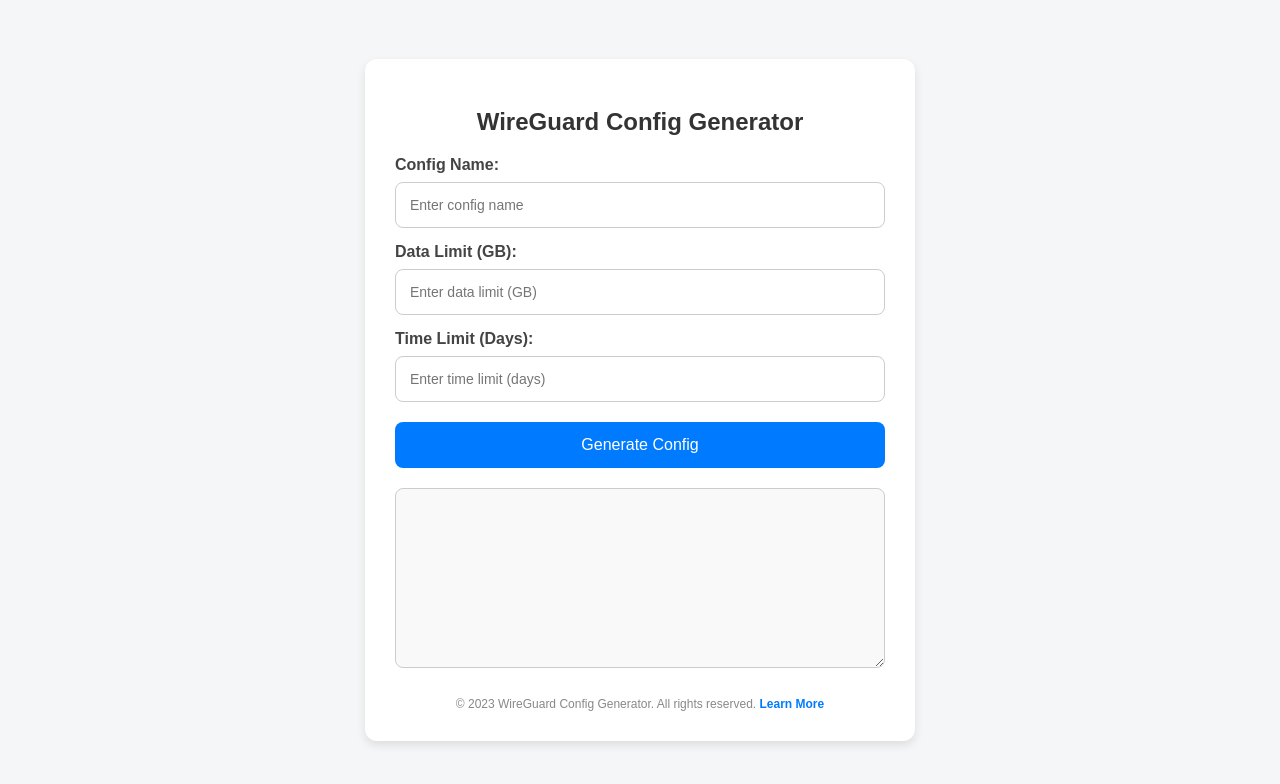
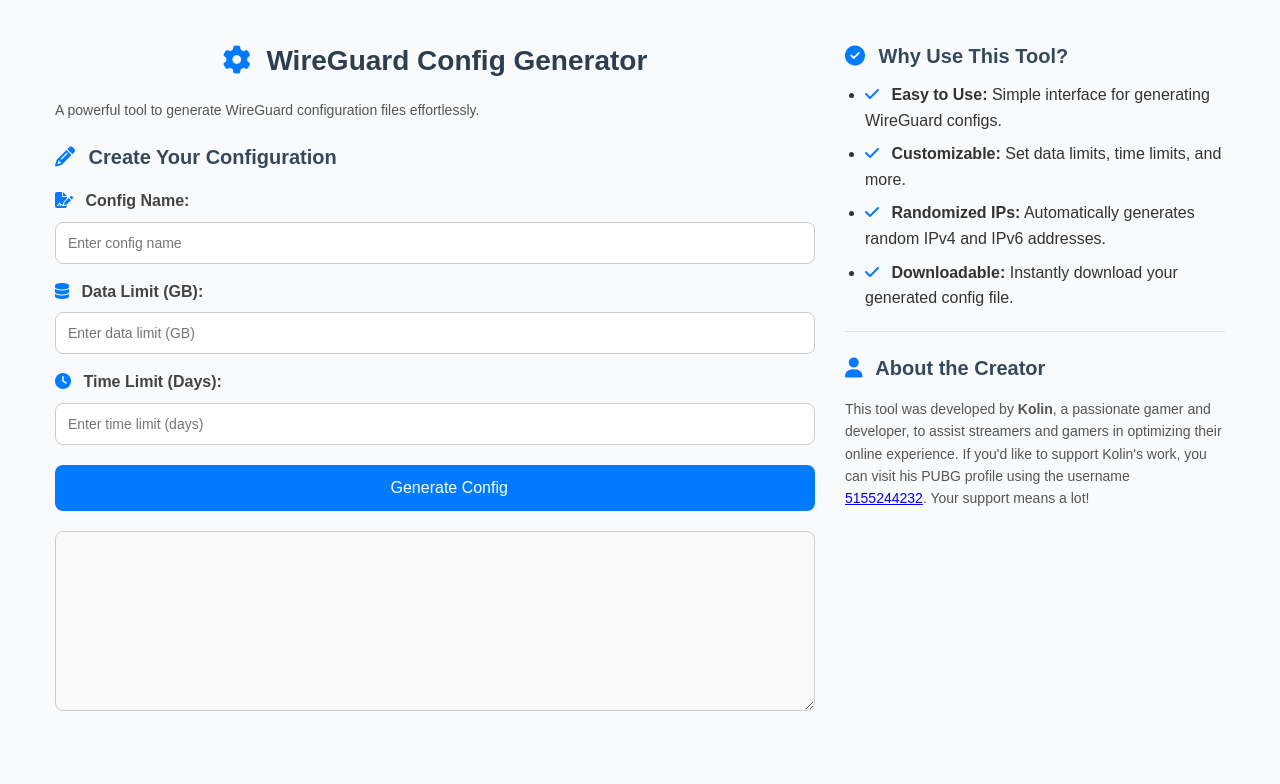
Before and after one commit to DarkCodeSpeed/WireGuard-Config-Generator, a plain HTML site: page index.html in a window 1280 px wide. Drawn offline with Linux system fonts and the light colour scheme.

Commit message:
Update index.html
new design

```diff
--- a/index.html
+++ b/index.html
@@ -4,32 +4,43 @@
     <meta charset="UTF-8">
     <meta name="viewport" content="width=device-width, initial-scale=1.0">
     <title>WireGuard Config Generator</title>
+    <!-- Font Awesome Icons -->
+    <link rel="stylesheet" href="https://cdnjs.cloudflare.com/ajax/libs/font-awesome/6.5.1/css/all.min.css" integrity="sha512-DTOQO9RWCH3ppGqcWaEA1BIZOC6xxalwEsw9c2QQeAIftl+Vegovlnee1c9QX4TctnWMn13TZye+giMm8e2LwA==" crossorigin="anonymous" referrerpolicy="no-referrer" />
     <style>
+        /* General Styles */
         body {
             font-family: 'Arial', sans-serif;
-            background-color: #f4f6f8;
+            background-color: #f9fafb;
             margin: 0;
             padding: 0;
-            display: flex;
-            justify-content: center;
-            align-items: center;
-            height: 100vh;
+            color: #333333;
+            line-height: 1.6;
         }
         .container {
-            background: #ffffff;
-            border-radius: 12px;
-            box-shadow: 0 4px 10px rgba(0, 0, 0, 0.1);
+            display: flex;
+            flex-direction: column;
+            gap: 20px;
+            max-width: 1200px;
             width: 100%;
-            max-width: 550px;
-            padding: 30px;
+            margin: 20px auto;
+            padding: 0 15px;
             box-sizing: border-box;
         }
+        h1 {
+            text-align: center;
+            color: #2c3e50;
+            font-size: 24px;
+            margin-bottom: 15px;
+        }
         h2 {
-            text-align: center;
-            color: #333333;
-            margin-bottom: 20px;
-            font-size: 24px;
-            font-weight: 700;
+            font-size: 18px;
+            color: #34495e;
+            margin-top: 20px;
+            margin-bottom: 10px;
+        }
+        p {
+            font-size: 14px;
+            color: #555555;
         }
         label {
             display: block;
@@ -40,7 +51,7 @@
         input[type="text"],
         input[type="number"] {
             width: 100%;
-            padding: 14px;
+            padding: 12px;
             margin-top: 8px;
             border: 1px solid #cccccc;
             border-radius: 8px;
@@ -70,7 +81,7 @@
         }
         textarea {
             width: 100%;
-            height: 180px;
+            height: 150px;
             margin-top: 20px;
             padding: 14px;
             border: 1px solid #cccccc;
@@ -100,24 +111,109 @@
         .footer a:hover {
             text-decoration: underline;
         }
+        .features-list {
+            list-style: disc;
+            padding-left: 20px;
+            margin-top: 10px;
+        }
+        .features-list li {
+            margin-bottom: 8px;
+        }
+        .section-divider {
+            margin: 20px 0;
+            border-top: 1px solid #e0e0e0;
+        }
+
+        /* Icon Styling */
+        .icon {
+            margin-right: 8px;
+            color: #007bff;
+        }
+
+        /* Responsive Design */
+        @media (min-width: 768px) {
+            .container {
+                flex-direction: row;
+                gap: 30px;
+            }
+            .main-section {
+                flex: 2;
+            }
+            .side-section {
+                flex: 1;
+            }
+            h1 {
+                font-size: 28px;
+            }
+            h2 {
+                font-size: 20px;
+            }
+            textarea {
+                height: 180px;
+            }
+        }
+
+        /* Mobile-Specific Adjustments */
+        @media (max-width: 767px) {
+            .container {
+                padding: 0 10px;
+            }
+            input[type="text"],
+            input[type="number"],
+            button,
+            textarea {
+                font-size: 14px;
+            }
+            h1 {
+                font-size: 22px;
+            }
+            h2 {
+                font-size: 16px;
+            }
+        }
     </style>
 </head>
 <body>
     <div class="container">
-        <h2>WireGuard Config Generator</h2>
-        <label for="configName">Config Name:</label>
-        <input type="text" id="configName" placeholder="Enter config name">
-        <label for="dataLimit">Data Limit (GB):</label>
-        <input type="number" id="dataLimit" placeholder="Enter data limit (GB)">
-        <label for="daysLimit">Time Limit (Days):</label>
-        <input type="number" id="daysLimit" placeholder="Enter time limit (days)">
-        <button onclick="generateConfig()">Generate Config</button>
-        <textarea id="output" readonly></textarea>
-        <div class="footer">
-            © 2023 WireGuard Config Generator. All rights reserved.
-            <a href="https://wireguard.com" target="_blank">Learn More</a>
+        <!-- Main Section -->
+        <div class="main-section">
+            <h1><i class="fa-solid fa-gear icon"></i> WireGuard Config Generator</h1>
+            <p>A powerful tool to generate WireGuard configuration files effortlessly.</p>
+
+            <!-- Input Section -->
+            <h2><i class="fa-solid fa-pencil icon"></i> Create Your Configuration</h2>
+            <label for="configName"><i class="fa-solid fa-file-signature icon"></i> Config Name:</label>
+            <input type="text" id="configName" placeholder="Enter config name">
+            <label for="dataLimit"><i class="fa-solid fa-database icon"></i> Data Limit (GB):</label>
+            <input type="number" id="dataLimit" placeholder="Enter data limit (GB)">
+            <label for="daysLimit"><i class="fa-solid fa-clock icon"></i> Time Limit (Days):</label>
+            <input type="number" id="daysLimit" placeholder="Enter time limit (days)">
+            <button onclick="generateConfig()"><i class="fa-solid fa-download icon"></i> Generate Config</button>
+            <textarea id="output" readonly></textarea>
+        </div>
+
+        <!-- Side Section -->
+        <div class="side-section">
+            <!-- Why Use This Tool? -->
+            <h2><i class="fa-solid fa-check-circle icon"></i> Why Use This Tool?</h2>
+            <ul class="features-list">
+                <li><i class="fa-solid fa-check icon"></i> <strong>Easy to Use:</strong> Simple interface for generating WireGuard configs.</li>
+                <li><i class="fa-solid fa-check icon"></i> <strong>Customizable:</strong> Set data limits, time limits, and more.</li>
+                <li><i class="fa-solid fa-check icon"></i> <strong>Randomized IPs:</strong> Automatically generates random IPv4 and IPv6 addresses.</li>
+                <li><i class="fa-solid fa-check icon"></i> <strong>Downloadable:</strong> Instantly download your generated config file.</li>
+            </ul>
+
+            <!-- About the Creator -->
+            <div class="section-divider"></div>
+            <h2><i class="fa-solid fa-user icon"></i> About the Creator</h2>
+            <p>
+                This tool was developed by <strong>Kolin</strong>, a passionate gamer and developer, to assist streamers and gamers in optimizing their online experience.
+                If you'd like to support Kolin's work, you can visit his PUBG profile using the username
+                <a href="https://pubg.com" target="_blank"><i class="fa-brands fa-pubg icon"></i> 5155244232</a>. Your support means a lot!
+            </p>
         </div>
     </div>
+
     <script>
         function getRandomIPv4() {
             return '8.' + Math.floor(Math.random() * 256) + '.' + Math.floor(Math.random() * 256) + '.' + Math.floor(Math.random() * 256) + '/32';
@@ -159,12 +255,17 @@
             config += `[Peer]\nPublicKey = ${publicKey}\nAllowedIPs = ${getRandomAllowedIPs()}`;
             config += `Endpoint = ${endpoint}\nPersistentKeepalive = 1\n\n`;  // Moved PersistentKeepalive here
             document.getElementById('output').value = config;
-            const element = document.createElement('a');
-            const file = new Blob([config], { type: 'text/plain' });
-            element.href = URL.createObjectURL(file);
-            element.download = `${configName}.conf`;
-            document.body.appendChild(element);
-            element.click();
+
+            // Create and trigger download
+            const blob = new Blob([config], { type: 'text/plain' });
+            const url = URL.createObjectURL(blob);
+            const a = document.createElement('a');
+            a.href = url;
+            a.download = `${configName}.conf`;
+            document.body.appendChild(a);
+            a.click();
+            document.body.removeChild(a);
+            URL.revokeObjectURL(url); // Clean up the URL object
         }
     </script>
 </body>
```
